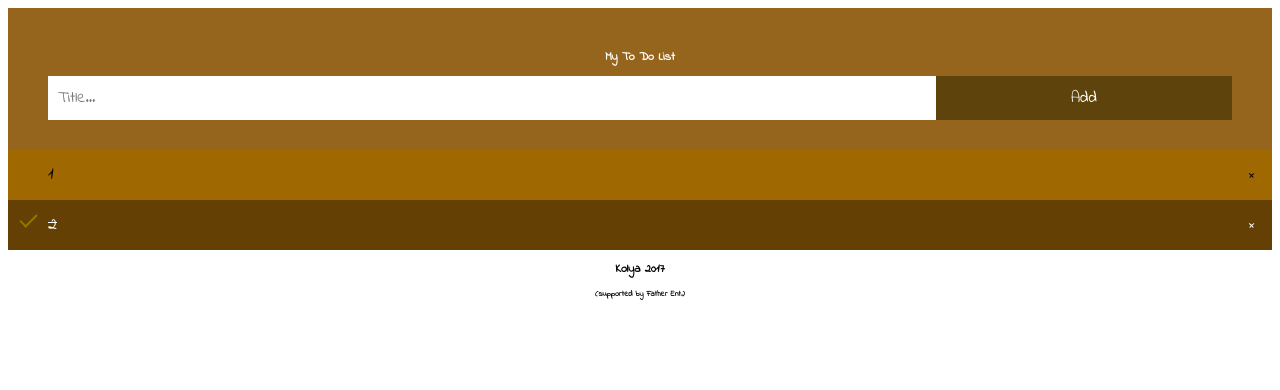
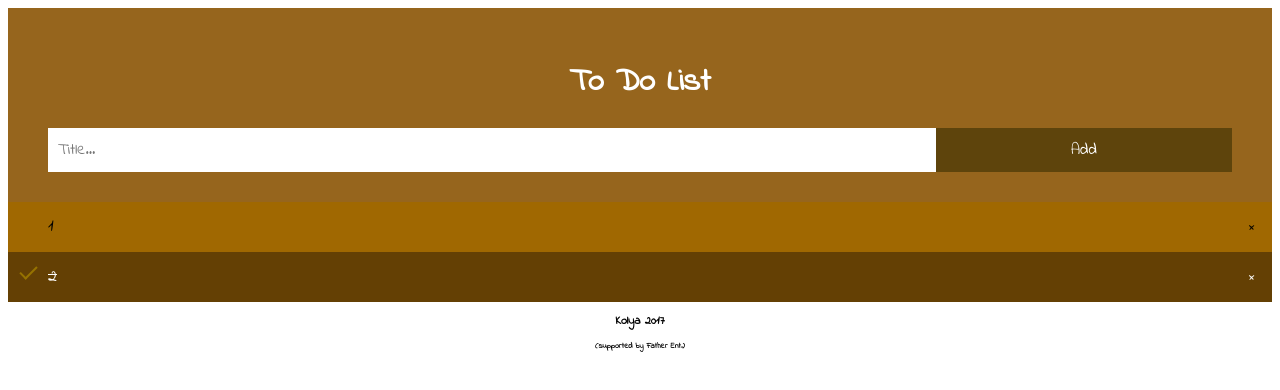
Before and after one commit to NickNikolskii/NickNikolskii.github.io, a plain HTML site: page index.html in a window 1280 px wide. Drawn offline with Linux system fonts and the light colour scheme.

Commit message:
Update index.html

```diff
--- a/index.html
+++ b/index.html
@@ -3,7 +3,7 @@
 <script src="ToDo.js"></script>
 
 <div id="myDIV" class="header">
-  <h2>My To Do List</h2>
+  <h1>To Do List</h1>
   <input type="text" id="myInput" placeholder="Title...">
   <span onclick="newElement()" class="addBtn">Add</span>
 </div>
```
